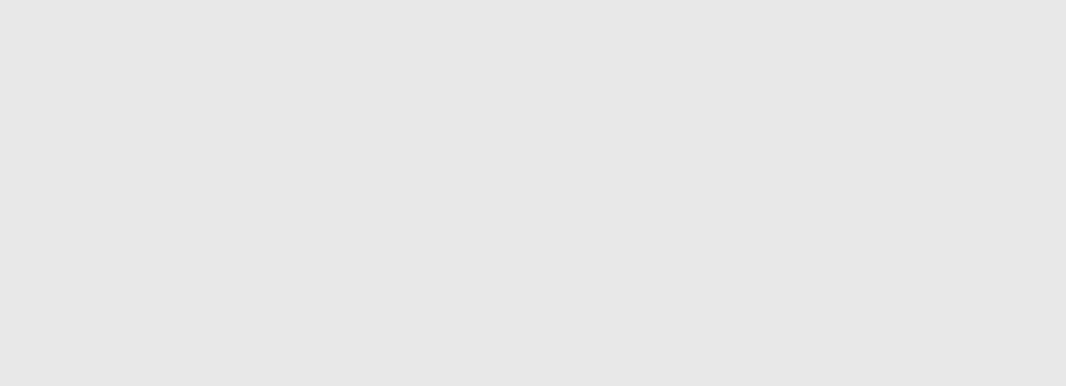
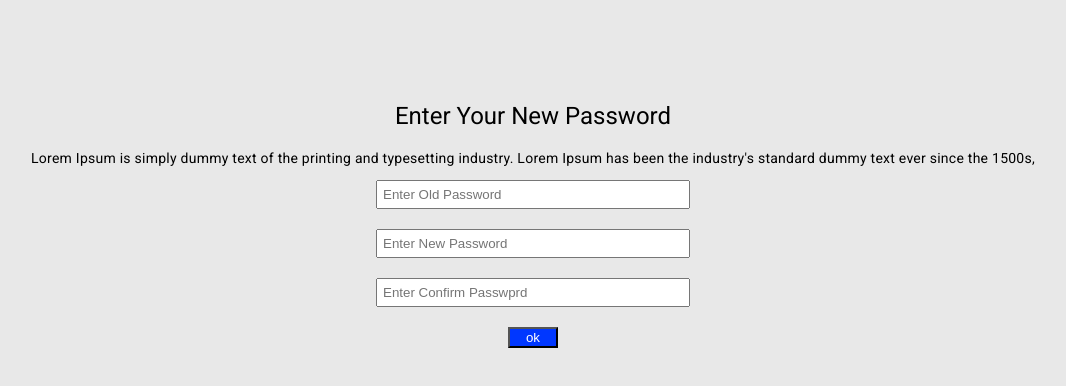
Before and after one commit to codingPentagon/ZoneEd, an Angular app in the folder frontend/: page / in a window 1280 px wide. Shown: the top 386 px of the page, without its empty margins (107-1173 px from the left). Built offline with nearby package versions, Linux system fonts and the light colour scheme.

Commit message:
creted form for add new password

```diff
--- a/frontend/src/app/app.component.css
+++ b/frontend/src/app/app.component.css
@@ -0,0 +1,14 @@
+.nPassBody{
+    text-align: center;
+    margin-top: 100px;
+}
+input{
+    width: 300px;
+    margin-bottom: 20px;
+    padding: 5px;
+}
+button{
+    background-color: rgb(0, 55, 255);
+    color: white;
+    width: 50px;
+}
--- a/frontend/src/app/app.component.html
+++ b/frontend/src/app/app.component.html
@@ -1 +1,12 @@
-<router-outlet></router-outlet>
+
+<div class="nPassBody">
+    <h1>Enter Your New Password</h1>
+    <p>Lorem Ipsum is simply dummy text of the printing and typesetting industry.
+        Lorem Ipsum has been the industry's standard dummy text ever since the 1500s,</p>
+<div>
+        <input type="text" placeholder="Enter Old Password"><br>
+        <input type="text" placeholder="Enter New Password"><br>
+        <input type="text" placeholder="Enter Confirm Passwprd"><br>
+        <button>ok</button>
+    </div>
+</div>
```
